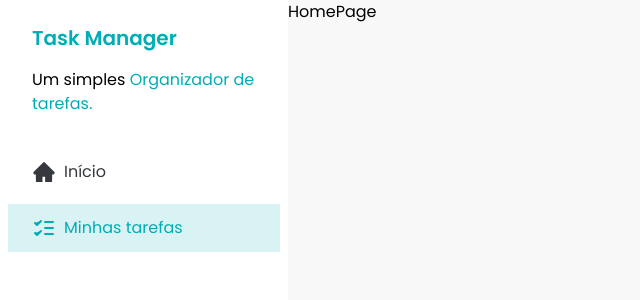
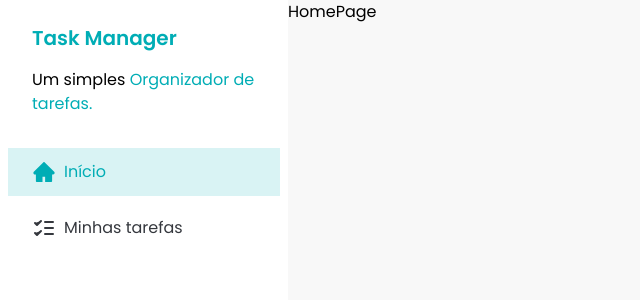
Before and after one commit to Grid2109/fsc-task-manager, a React (Vite) app: page / in a window 1280 px wide. Shown: the top 300 px of the page, without its empty margins (0-640 px from the left). Built offline with nearby package versions, Linux system fonts and the light colour scheme.

Commit message:
feat: ensure SidebarButton changes according to active route

```diff
--- a/db.json
+++ b/db.json
@@ -34,6 +34,13 @@
       "time": "morning",
       "description": "Concluir os módulos de engenheiro de prompt",
       "status": "not_started"
+    },
+    {
+      "id": "3e20bd94-1964-4d8e-9cd6-8a42755f7672",
+      "title": "Estudar Azure",
+      "time": "evening",
+      "description": "Concluir as aulas da etapa 1",
+      "status": "not_started"
     }
   ]
 }
--- a/src/components/Sidebar.jsx
+++ b/src/components/Sidebar.jsx
@@ -15,11 +15,11 @@
       </div>
 
       <div className='flex flex-col gap-2 p-2'>
-        <SidebarButton href='/' color='unselected'>
+        <SidebarButton to='/'>
           <HomeIcon />
           Início
         </SidebarButton>
-        <SidebarButton href='/tasks' color='selected'>
+        <SidebarButton to='/tasks'>
           <TaskIcon />
           Minhas tarefas
         </SidebarButton>
--- a/src/components/SidebarButton.jsx
+++ b/src/components/SidebarButton.jsx
@@ -1,7 +1,8 @@
 import PropTypes from 'prop-types'
+import { NavLink } from 'react-router-dom'
 import { tv } from 'tailwind-variants'
 
-export const SidebarButton = ({ children, color, href }) => {
+export const SidebarButton = ({ children, to }) => {
   const sidebar = tv({
     base: 'roundend-lg flex items-center gap-2 px-6 py-3',
     variants: {
@@ -13,9 +14,14 @@
   })
 
   return (
-    <a href={href} className={sidebar({ color })}>
+    <NavLink
+      to={to}
+      className={({ isActive }) =>
+        sidebar({ color: isActive ? 'selected' : 'unselected' })
+      }
+    >
       {children}
-    </a>
+    </NavLink>
   )
 }
 
```
